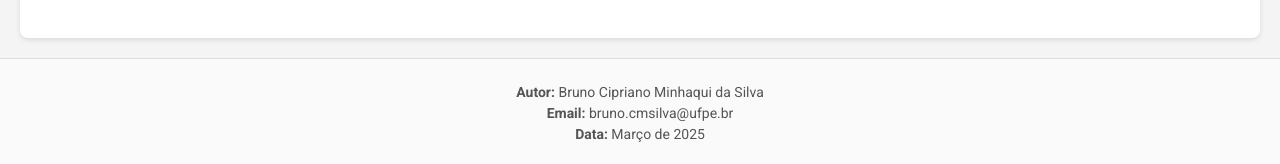
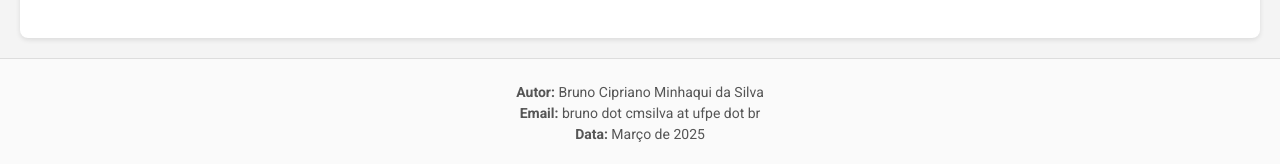
Before and after one commit to minhaqui/UFChatbot, a Flask app: page /sobre in a window 1280 px wide. Shown: the part 1316-1480 px from the top of the page. Run offline with Flask 3, Linux system fonts and the light colour scheme.

Commit message:
minor change

```diff
--- a/app/templates/base.html
+++ b/app/templates/base.html
@@ -21,7 +21,7 @@
     </main>
     <footer class="footer">
         <p><strong>Autor:</strong> Bruno Cipriano Minhaqui da Silva</p>
-        <p><strong>Email:</strong> bruno.cmsilva@ufpe.br</p>
+        <p><strong>Email:</strong> bruno dot cmsilva at ufpe dot br</p>
         <p><strong>Data:</strong> Março de 2025</p>
     </footer>
     <script src="{{ url_for('static', filename='js/script.js') }}"></script>
```
